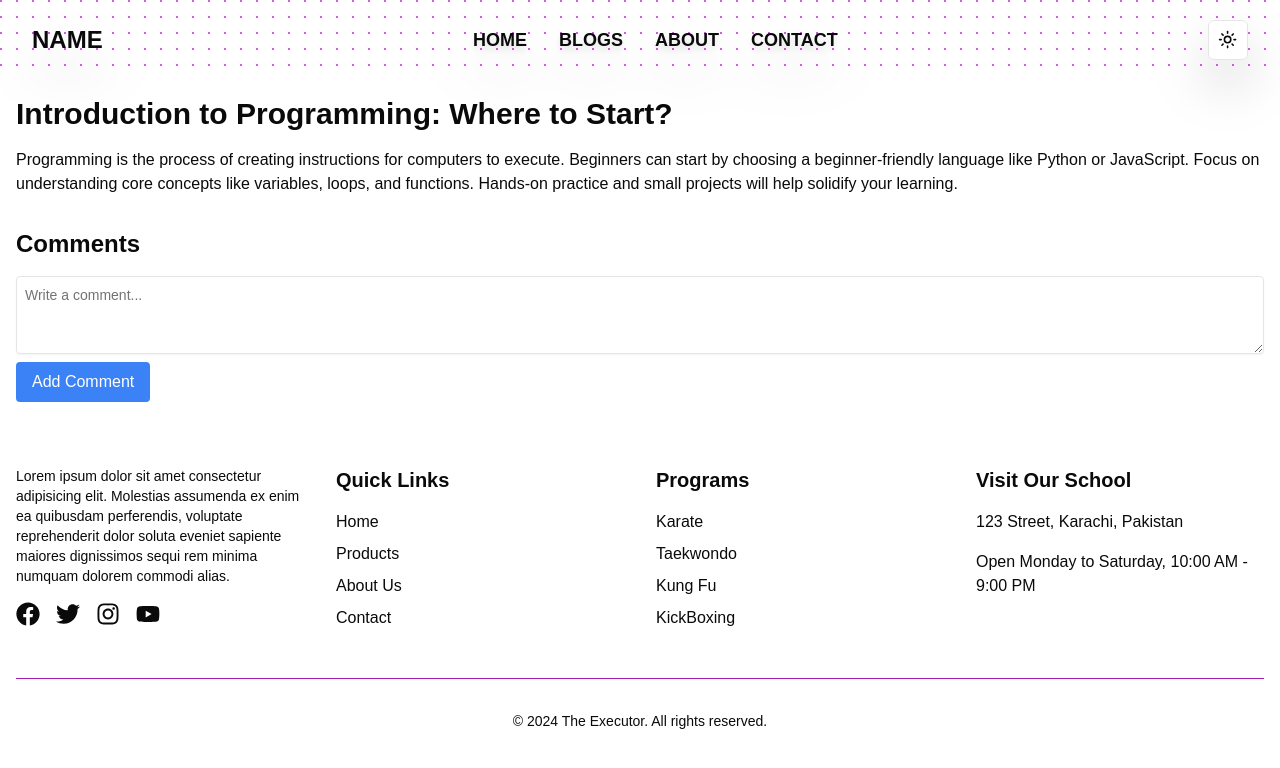
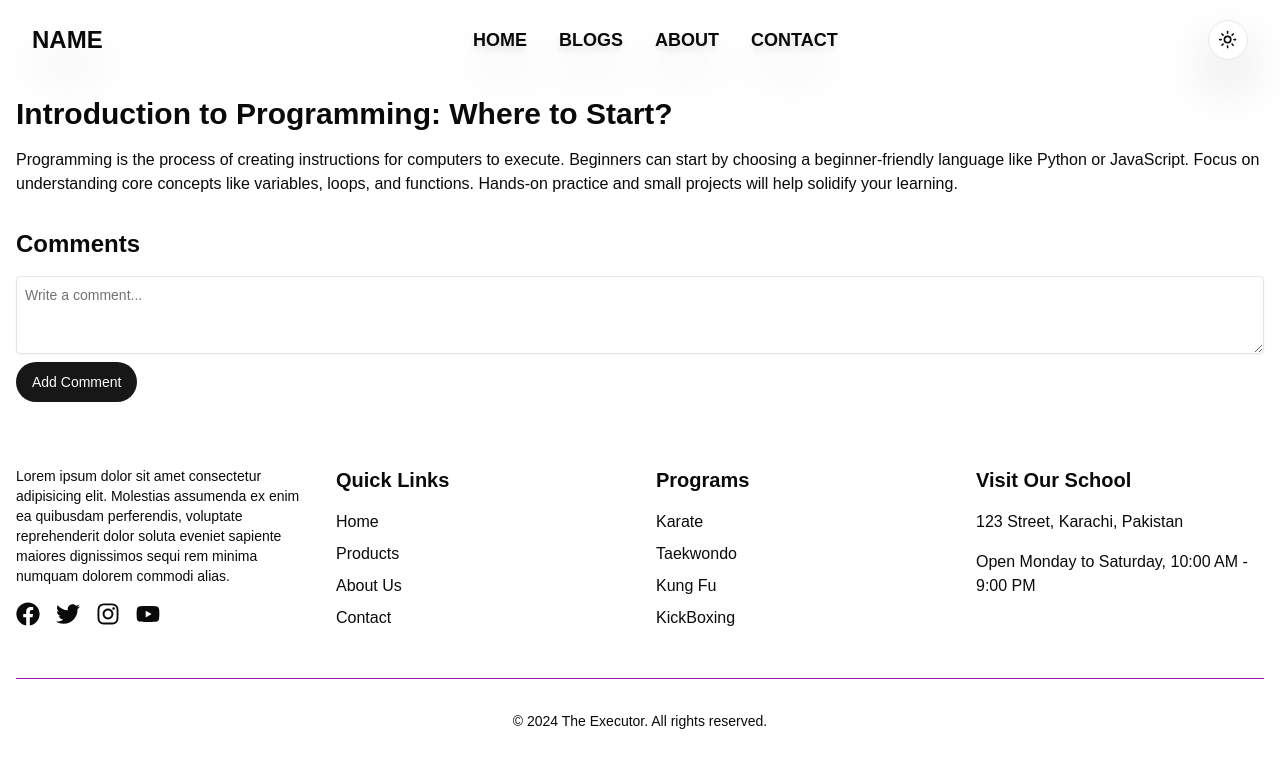
Before and after one commit to Tahasiraj1/Dynamic-Blog-Website, a Next.js app: page /posts/1 in a window 1280 px wide. Shown: the top 768 px of the page. Built offline with nearby package versions, Linux system fonts and the light colour scheme.

Commit message:
Refactor Blogs, Comments, Theme-Toggle, and Header components for improved structure and styling; replace motion elements with standard divs and enhance button styles.

```diff
--- a/components/Blogs.tsx
+++ b/components/Blogs.tsx
@@ -1,8 +1,3 @@
-
-
-"use client"
-
-import { motion } from "framer-motion"
 import { BlogCard } from "@/components/BlogCard"
 
 const posts = [
@@ -68,15 +63,15 @@ export default function Blogs() {
   return (
     <section>
       <div className="relative">
-        <motion.div
+        <div
           className="grid grid-cols-1 sm+:grid-cols-2 lg:grid-cols-3 gap-8 py-10 px-4"
         >
           {posts.map((post, index) => (
-            <motion.div key={index}>
+            <div key={index}>
               <BlogCard {...post} />
-            </motion.div>
+            </div>
           ))}
-        </motion.div>
+        </div>
       </div>
     </section>
   )
--- a/components/Comments.tsx
+++ b/components/Comments.tsx
@@ -2,6 +2,8 @@
 
 import { useState } from 'react'
 import { Textarea } from './ui/textarea'
+import { Button } from './ui/button'
+import { IoIosArrowRoundForward } from "react-icons/io";
 
 export default function Comments() {
   const [comments, setComments] = useState<string[]>([])
@@ -33,12 +35,15 @@ export default function Comments() {
           placeholder="Write a comment..."
           rows={3}
         />
-        <button
+        <Button
+          variant="expandIcon"
+          iconPlacement='right'
+          Icon={IoIosArrowRoundForward}
           type="submit"
-          className="bg-blue-500 text-white px-4 py-2 rounded hover:bg-blue-600"
+          className="bg-primary text-primary-foreground px-4 py-2 rounded-full"
         >
           Add Comment
-        </button>
+        </Button>
       </form>
     </div>
   )
--- a/components/Theme-Toggle.tsx
+++ b/components/Theme-Toggle.tsx
@@ -12,13 +12,13 @@ export function ModeToggle() {
   return(
     <>
         {theme === "light" ? (
-            <Button variant="outline" size="icon" onClick={() => setTheme("dark")}>
+            <Button variant="outline" className="rounded-full" size="icon" onClick={() => setTheme("dark")}>
                 <Sun className="h-[1.2rem] w-[1.2rem] rotate-0 scale-100 transition-all dark:-rotate-90 dark:scale-0" />
                 <Moon className="absolute h-[1.2rem] w-[1.2rem] rotate-90 scale-0 transition-all dark:rotate-0 dark:scale-100" />
                 <span className="sr-only">Toggle theme</span>
             </Button>
             ) : (
-            <Button variant="outline" size="icon" onClick={() => setTheme("light")}>
+            <Button variant="outline" className="rounded-full" size="icon" onClick={() => setTheme("light")}>
                 <Sun className="h-[1.2rem] w-[1.2rem] rotate-0 scale-100 transition-all dark:-rotate-90 dark:scale-0" />
                 <Moon className="absolute h-[1.2rem] w-[1.2rem] rotate-90 scale-0 transition-all dark:rotate-0 dark:scale-100" />
                 <span className="sr-only">Toggle theme</span>
--- a/components/layout/Header.tsx
+++ b/components/layout/Header.tsx
@@ -11,13 +11,11 @@ import {
   SheetTrigger,
 } from "@/components/ui/sheet";
 import { motion } from "framer-motion";
-import DotPattern from "../ui/dot-pattern";
 import { ModeToggle } from "../Theme-Toggle";
 
 const Header = () => {
   return (
     <div className="relative font-extrabold text-xl w-full h-20 flex items-center justify-between drop-shadow-2xl px-4 md:px-8">
-      <DotPattern className="absolute top-0 left-0 -z-10" />
       <h1 className="font-bold text-2xl animate-in slide-in-from-left-full transition-transform transform duration-1000">
         NAME
       </h1>
--- a/components/ui/button.tsx
+++ b/components/ui/button.tsx
@@ -18,7 +18,7 @@ const buttonVariants = cva(
         ghost: "hover:bg-accent hover:text-accent-foreground",
         link: "text-primary underline-offset-4 hover:underline",
         expandIcon:
-          "text-primary-foreground relative bg-primary z-0 overflow-hidden transition-all duration-500 after:absolute after:inset-0 after:-z-10 after:translate-x-[-150%] after:translate-y-[150%] after:scale-[2.5] after:rounded-[100%] after:bg-gradient-to-l from-emerald-500 after:transition-transform after:duration-1000  hover:after:translate-x-[0%] hover:after:translate-y-[0%] group relative text-primary-foreground bg-primary hover:bg-primary/90",
+          "group relative",
         ringHover:
           "bg-primary text-primary-foreground transition-all duration-300 hover:bg-primary/90 hover:ring-2 hover:ring-primary/90 hover:ring-offset-2",
         shine:
@@ -95,7 +95,7 @@ const Button = React.forwardRef<
         <Slottable>{props.children}</Slottable>
         {Icon && iconPlacement === "right" && (
           <div className="w-0 translate-x-[100%] pl-0 opacity-0 transition-all duration-200 group-hover:w-5 group-hover:translate-x-0 group-hover:pl-2 group-hover:opacity-100">
-            <Icon className="text-white" />
+            <Icon className="w-6 h-6 dark:text-black text-white" />
           </div>
         )}
       </Comp>
```
